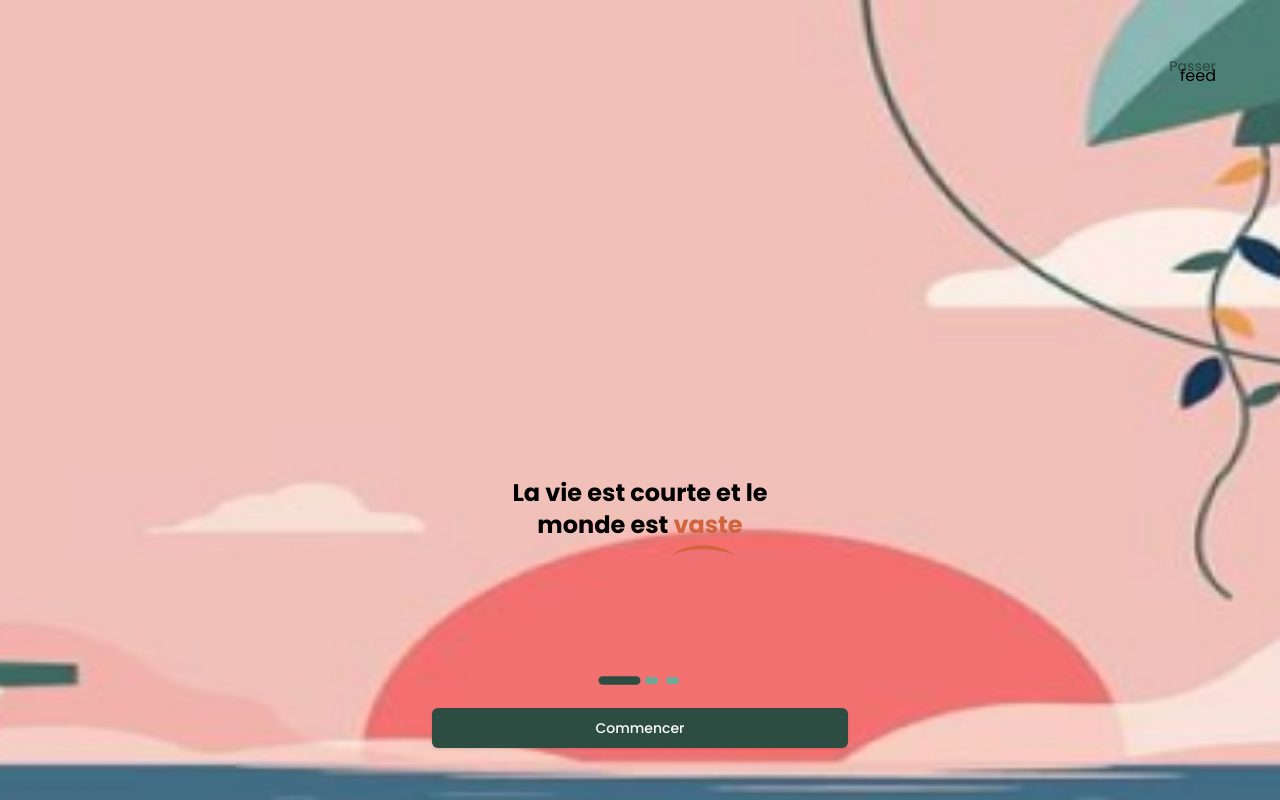
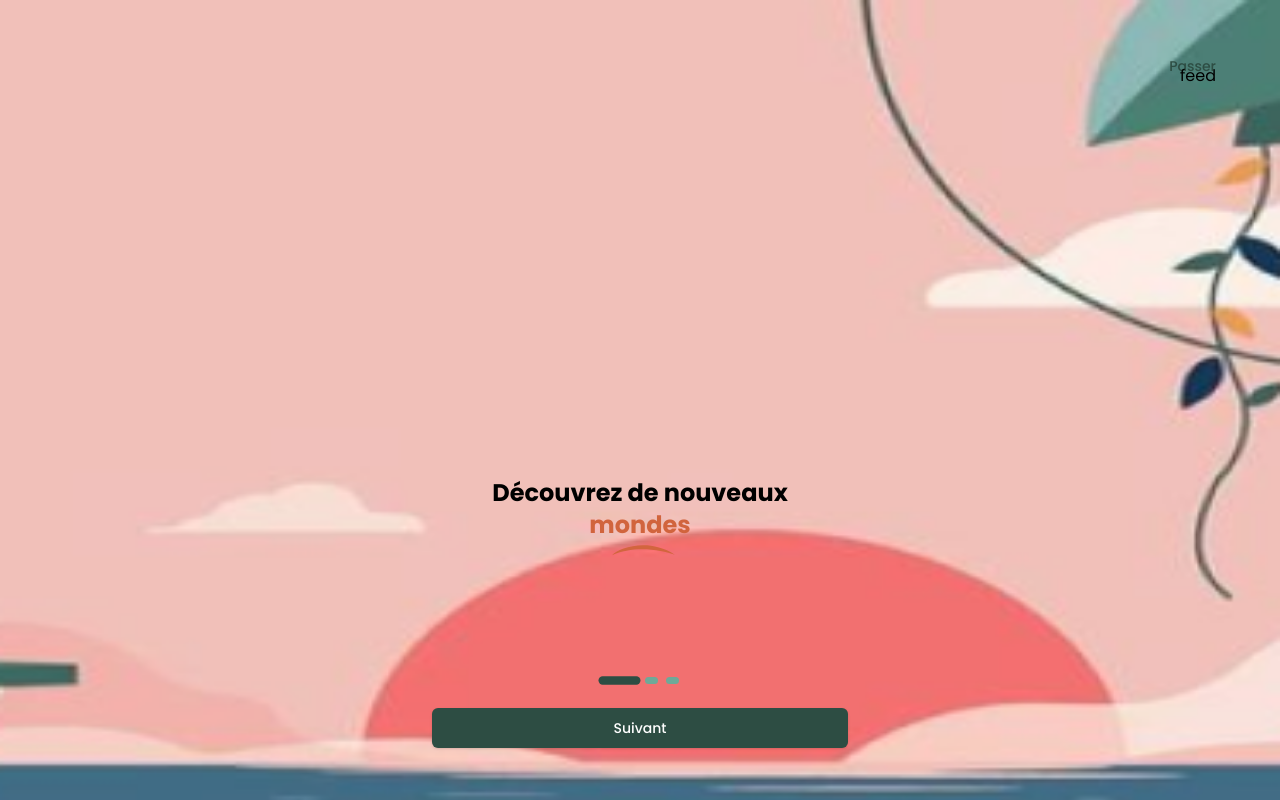
Before and after one commit to GrandEmpereur/Bookshelves, a Next.js app: page /onboarding in a window 1280 px wide. Shown: the top 800 px of the page. Built offline with nearby package versions, Linux system fonts and the light colour scheme.

Commit message:
📝 doc(auth/onboarding/page.tsx) : mettre à jour les textes et les boutons des écrans de présentation de l'application d'onboarding 📝 doc(page.tsx) : mettre à jour le style du texte du logo de l'application

```diff
--- a/src/app/(auth)/onboarding/page.tsx
+++ b/src/app/(auth)/onboarding/page.tsx
@@ -12,31 +12,31 @@ const onboardingScreens = [
         image: '/img/onboarding/step1.png',
         title: (
             <>
-                La vie est courte et le monde est <span className="text-secondary">vaste</span>
+                Découvrez de nouveaux <span className="text-secondary">mondes</span>
             </>
         ),
-        description: 'Chez Bookish, nous personnalisons des voyages éducatifs fiables et dignes de confiance vers des destinations du monde entier',
-        buttonText: 'Commencer',
+        description: 'Plongez dans l\'univers fascinant des livres et découvrez des histoires captivantes. Rejoignez notre communauté de passionnés pour explorer.',
+        buttonText: 'Suivant',
     },
     {
         image: '/img/onboarding/step2.png',
         title: (
             <>
-                C’est un grand monde là-bas, allez <span className="text-secondary">explorer</span>
+                Partagez vos lectures <span className="text-secondary">préférées</span>
             </>
         ),
-        description: 'Pour tirer le meilleur parti de votre aventure, il vous suffit de partir et d’aller où vous aimez, nous vous attendons',
+        description: 'Échangez vos coups de cœur littéraires. Partagez vos avis, vos recommandations et découvrez de nouveaux livres grâce aux suggestions de notre communauté.',
         buttonText: 'Suivant',
     },
     {
         image: '/img/onboarding/step3.png',
         title: (
             <>
-                Les gens ne prennent pas de voyages, les voyages prennent <span className="text-secondary">les gens</span>
+                Discutez avec d'Autres <span className="text-secondary">passionnés</span>
             </>
         ),
-        description: 'Pour tirer le meilleur parti de votre aventure, il vous suffit de partir et d’aller où vous aimez, nous vous attendons',
-        buttonText: 'Suivant',
+        description: 'Engagez-vous dans des discussions passionnantes avec d\'autres amateurs de littérature. Partagez vos réflexions.',
+        buttonText: 'Commencer',
     },
 ];
 
@@ -130,11 +130,9 @@ const OnboardingScreen: React.FC = () => {
                 </div>
                 <h2 className="relative text-2xl font-bold text-center w-[309px]" ref={titleRef}>
                     {onboardingScreens[currentScreen].title}
-                    {currentScreen === 0 && (
-                        <div className="absolute bottom-[-15px] right-[60px] justify-center mt-2">
-                            <Image src="/underline.svg" width={62.92} height={10.3} alt="Wide SVG" />
-                        </div>
-                    )}
+                    <div className="absolute bottom-[-15px] right-[120px] justify-center mt-2">
+                        <Image src="/underline.svg" width={62.92} height={10.3} alt="Wide SVG" />
+                    </div>
                 </h2>
                 <p className="text-center text-gray-600" ref={descriptionRef}>
                     {onboardingScreens[currentScreen].description}
--- a/src/app/page.tsx
+++ b/src/app/page.tsx
@@ -33,7 +33,7 @@ const App: React.FC = () => {
     <div className="flex items-center justify-center w-full h-screen bg-primary">
       <div ref={containerRef} className="flex flex-col items-center gap-y-5">
         <Image src="/Bookish.svg" width={100} height={86} alt="Logo" />
-        <p ref={textRef} className="text-4xl font-heading uppercase text-white">Bookish</p>
+        <p ref={textRef} className="text-4xl font-heading uppercase text-white font-bold">Bookish</p>
       </div>
     </div>
   );
```
